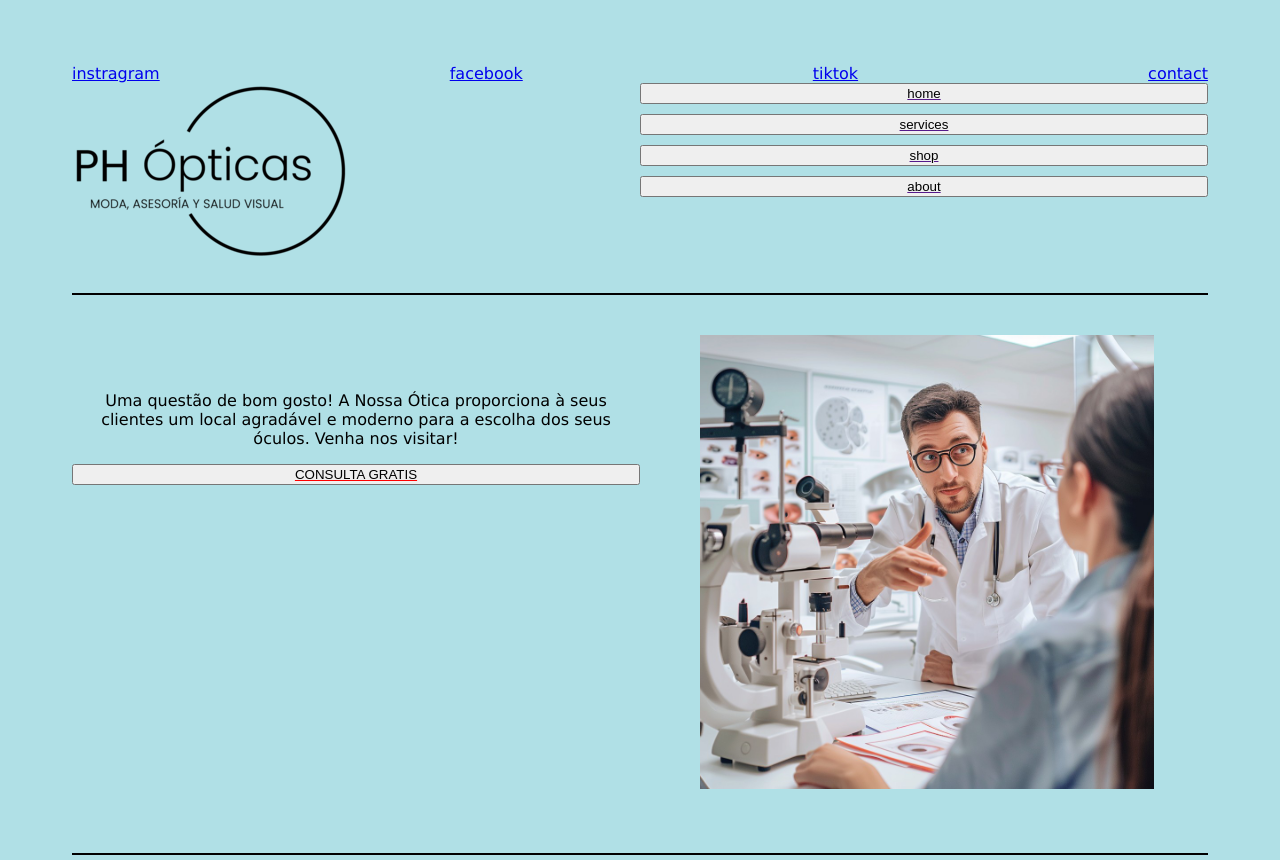
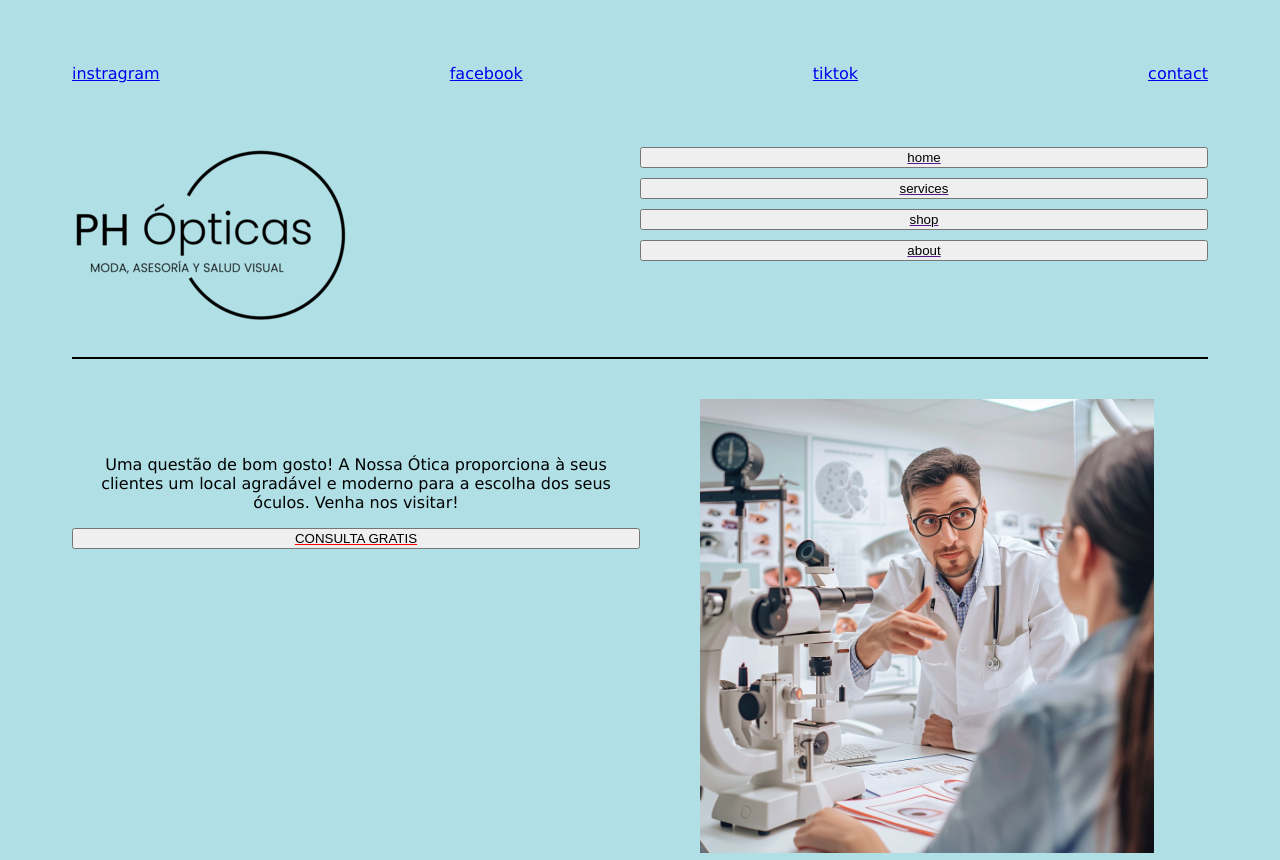
Before and after one commit to zonitomatheus/otica.github.io, a plain HTML site: page index.html in a window 1280 px wide. Shown: the top 860 px of the page. Drawn offline with Linux system fonts and the light colour scheme.

Commit message:
Update styles.css

```diff
--- a/styles.css
+++ b/styles.css
@@ -11,7 +11,7 @@ body {
     display: flex;
     flex-direction: flex;
     justify-content: space-between;
-
+    padding-bottom: 64px;
 }
 
 .container .intro {
```
